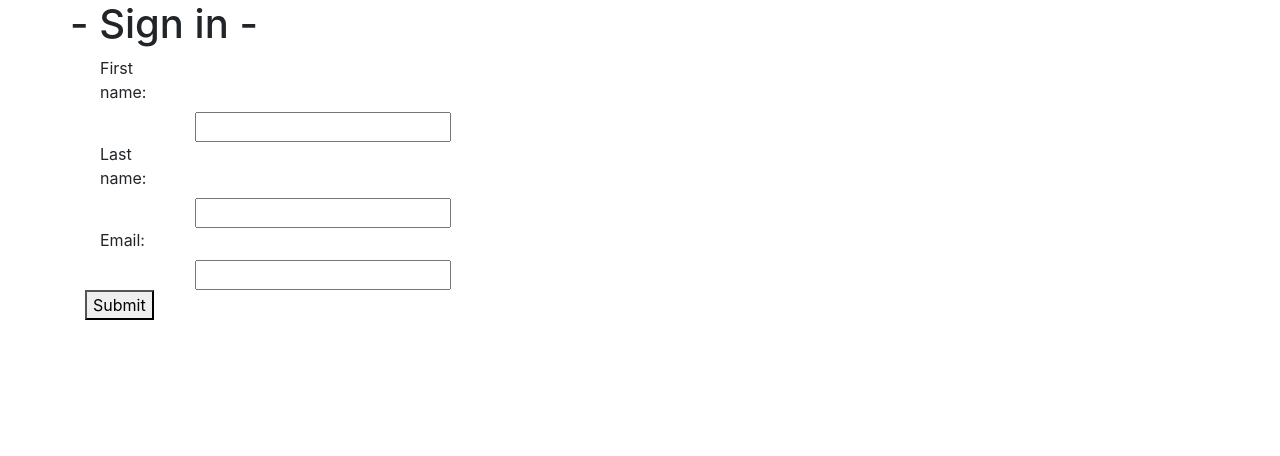
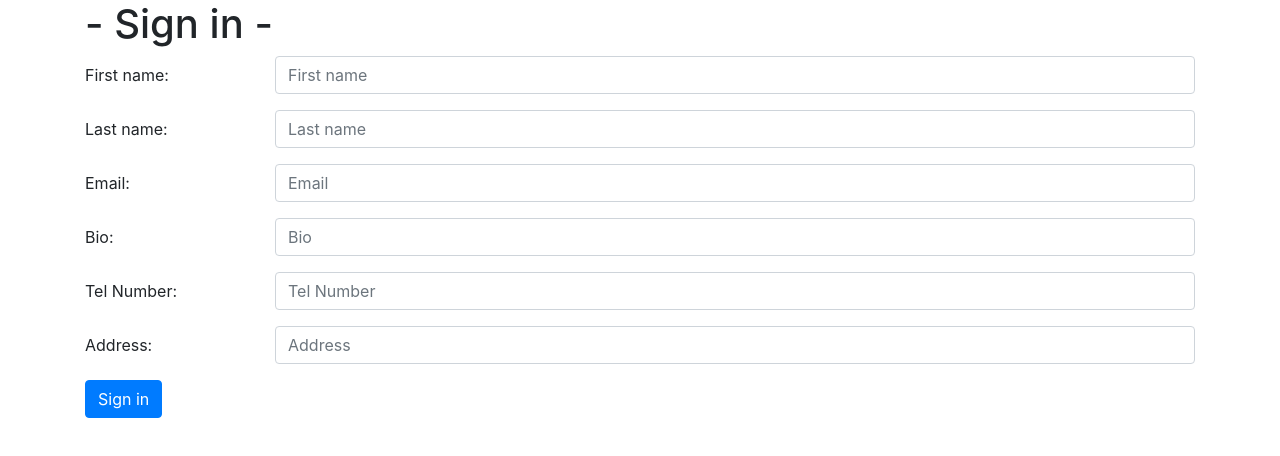
Before and after one commit to 7mioda/reactify, a plain HTML site: page index.html in a window 1280 px wide. Drawn offline with nearby package versions, Linux system fonts and the light colour scheme.

Commit message:
refonte form Sign in

```diff
--- a/index.html
+++ b/index.html
@@ -10,40 +10,52 @@
 </head>
 <body>
 	<div class="container">
-		<div class="row">
+	  <div>
 	  	<h1>- Sign in -</h1>
 	  </div>
-		<div class="row">
-			<form action="" method="get">
-				<div class="col-sm-12">
-					<div class="col-sm-4">
-						<label for="first_name">First name: </label>
-					</div>
-					<div class="col-sm-4 offset-md-4">
-						<input type="text" name="first_name">
+	  <form action="#" method="get">
+	    <div class="form-group row">
+	      <label for="first_name" class="col-sm-2 col-form-label">First name: </label>
+	      <div class="col-sm-10">
+	        <input type="email" class="form-control" id="first_name" placeholder="First name">
 	      </div>
 	    </div>
-				<div class="col-sm-12">
-					<div class="col-sm-4">
-						<label for="last_name">Last name: </label>
-					</div>
-					<div class="col-sm-4 offset-md-4">
-						<input type="text" name="last_name">
+	    <div class="form-group row">
+	      <label for="last_name" class="col-sm-2 col-form-label">Last name: </label>
+	      <div class="col-sm-10">
+	        <input type="password" class="form-control" id="last_name" placeholder="Last name">
 	      </div>
 	    </div>
-				<div class="col-sm-12">
-					<div class="col-sm-4">
-						<label for="email">Email: </label>
-					</div>
-					<div class="col-sm-4 offset-md-4">
-						<input type="text" name="email">
+	    <div class="form-group row">
+	      <label for="email" class="col-sm-2 col-form-label">Email: </label>
+	      <div class="col-sm-10">
+	        <input type="email" class="form-control" id="email" placeholder="Email">
 	      </div>
 	    </div>
-				<div class="col-sm-12">
-					<button>Submit</button>
+	    <div class="form-group row">
+	      <label for="bio" class="col-sm-2 col-form-label">Bio: </label>
+	      <div class="col-sm-10">
+	        <input type="password" class="form-control" id="bio" placeholder="Bio">
+	      </div>
+	    </div>
+	    <div class="form-group row">
+	      <label for="tel_number" class="col-sm-2 col-form-label">Tel Number: </label>
+	      <div class="col-sm-10">
+	        <input type="email" class="form-control" id="tel_number" placeholder="Tel Number">
+	      </div>
+	    </div>
+	    <div class="form-group row">
+	      <label for="address" class="col-sm-2 col-form-label">Address: </label>
+	      <div class="col-sm-10">
+	        <input type="password" class="form-control" id="address" placeholder="Address">
+	      </div>
+	    </div>
+	    <div class="form-group row">
+	      <div class="col-sm-10">
+	        <button type="submit" class="btn btn-primary">Sign in</button>
+	      </div>
 	    </div>
 	  </form>
   </div>
-	</div>
 </body>
 </html>
```
Lines whose indentation alone changed are shown as unchanged.
